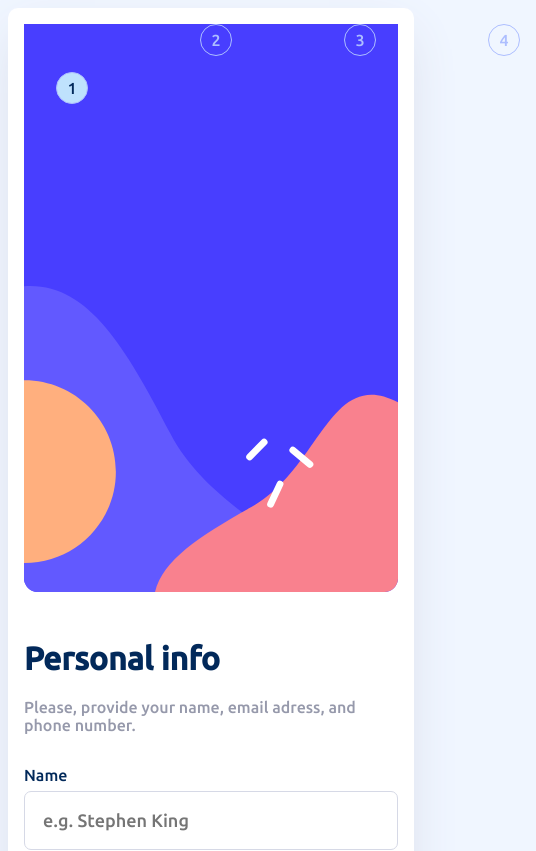
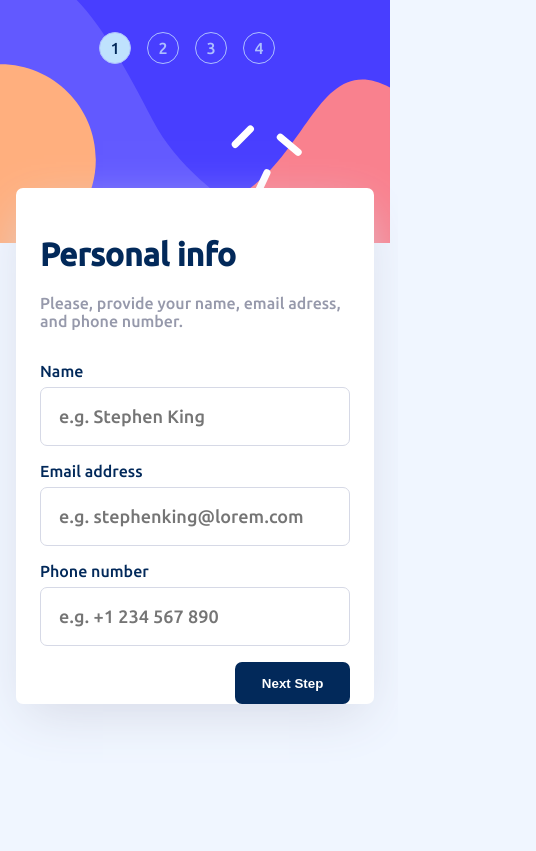
Before and after one commit to LucasNahuel/angular-multi-step-form, an Angular app: page / in a window 390 px wide. Shown: the top 851 px of the page, 536 px wide, since content can reach past the window. Built offline with nearby package versions, Linux system fonts and the light colour scheme.

Commit message:
fixed responsiveness errors. first push in a while, i have been sick

```diff
--- a/src/app/bullet-stepper/bullet-stepper.component.html
+++ b/src/app/bullet-stepper/bullet-stepper.component.html
@@ -1,5 +1,8 @@
 <div class="bullet-stepper">
-    <div class="step-link" style="margin-top: 3em">
+
+
+    <div class="step-link-container" >
+        <div class="step-link" >
             <div class="step-number" [ngClass]="{'active-step' : actualStep == 1}">
                 1
             </div>
@@ -43,3 +46,5 @@
             </div>
         </div>
     </div>
+
+</div>
--- a/src/styles.css
+++ b/src/styles.css
@@ -96,11 +96,9 @@ input:focus{
 
 .bullet-stepper{
     background-image: url(./assets/images/bg-sidebar-desktop.svg);
-    height: 568px;
+    padding-top: 3em;
+    height: calc(568px - 3em);
     width: 274px;
-    display: flex;
-    flex-direction: column;
-    gap: 2em;
 }
 
 app-first-step{
@@ -174,7 +172,6 @@ input::-webkit-inner-spin-button {
 .step-link{
     display: flex;
     flex-direction: row;
-    margin: 0 2em 0 2em;
     gap: 1em;
 }
 
@@ -523,18 +520,34 @@ app-fourth-step{
     margin: 0 1.5em;
 }
 
+.step-link-container{
+    margin: 0 2em 0 2em;
+    display: flex;
+    flex-direction: column;
+    gap: 2em;
+}
+
 @media(max-width: 720px){
 
     .form-root{
         flex-direction: column;
+        padding: 0.5em;
+        box-shadow: none;
+        background-color: var(--magnolia);
     }
 
  .bullet-stepper{
     width: 100%;
     background-repeat: no-repeat;
-    background-position: bottom;
+    background-position: 50% 92.5%;;
     background-size: cover;
     flex-direction: row;
+    position: absolute;
+    top: 0;
+    left: 0;
+    height: 25%;
+    padding-top: 2em;
+
     }
 
     .step-title{
@@ -544,4 +557,21 @@ app-fourth-step{
     .step-info{
         display: none;
     }
+
+    app-first-step, app-second-step, app-third-step, app-fourth-step{
+        z-index: 1;
+        background-color: white;
+        border-radius: 7px;
+        padding: 0 1.5em 0 1.5em;
+        width: calc(100% - 4em);
+        margin-top: +2em;
+        box-shadow: var(--light-gray) 0px 18px 50px -10px;
+    }
+
+    .step-link-container{
+        flex-direction: row;
+        justify-content: center;
+        gap: 0em;
+    }
+
 }
```
Lines whose indentation alone changed are shown as unchanged.
